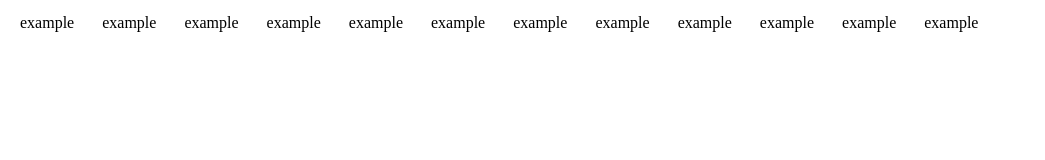
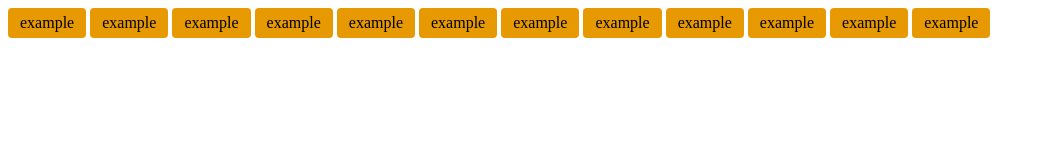
Before and after one commit to Meerim022028/html-css-example, a plain HTML site: page index.html in a window 1280 px wide. Shown: the whole page, without its empty margins (0-1045 px from the left). Drawn offline with Linux system fonts and the light colour scheme.

Commit message:
added background-color

```diff
--- a/styles.css
+++ b/styles.css
@@ -3,4 +3,5 @@
     padding: 6px 12px 6px 12px;
     border-radius: 4px;
     font-size: 16px;
+    background-color: hsl(40, 100%, 45%);
 }
```
